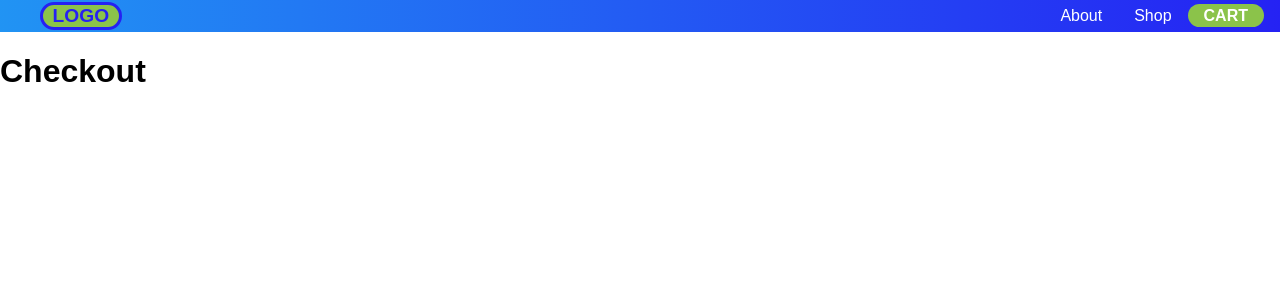
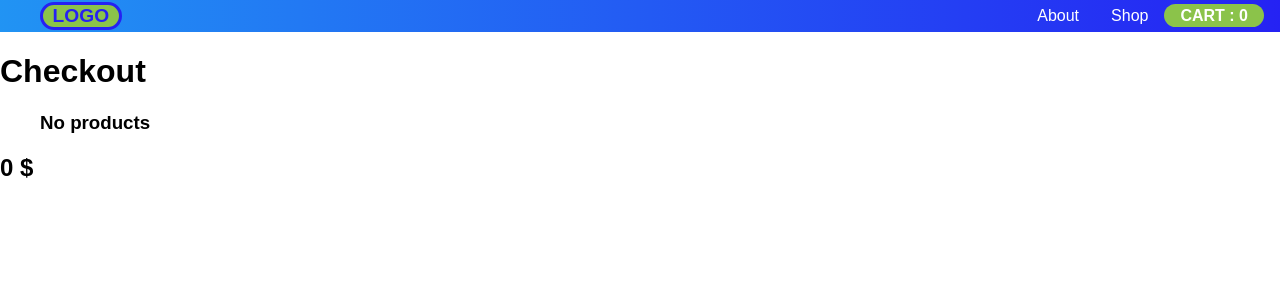
Before and after one commit to Hotheda/Calvinshop, a React (Create React App) app in the folder ClientApp/: page /cart in a window 1280 px wide. Shown: the top 300 px of the page. Built offline with nearby package versions, Linux system fonts and the light colour scheme.

Commit message:
Cart in navbar

```diff
--- a/ClientApp/src/components/Checkout.js
+++ b/ClientApp/src/components/Checkout.js
@@ -3,21 +3,26 @@ import { ProductsContext } from "./ProductsContext"
 
 
 function Checkout(){
-    const [cartItems, setCartItems] = useContext(ProductsContext);
+    const [/*productList*/, /*setproductList*/, cartList, setCartList] = useContext(ProductsContext);
 
-    const cartList = cartItems.map((item)=>{
-        if(item.inCart){
-            return <li>{item.name}</li>
-        }
-    })
+    let cartItems = null
+    let total=0
 
-    console.log(cartList)
+    if(cartList.length!=0){
+        cartItems = cartList.map((item)=>{
+            total+=item.price
+            return (<li key={item.id}>{item.name} Size:{item.size} Price:{item.price}$</li>)
+        })
+    }
+
     return(
         <div>
             <h1>Checkout</h1>
             <ul>
-                {cartList}
+                {!cartItems ? <h3>No products</h3> : cartItems}
+                {/*cartItems*/}
             </ul>
+            <h2>{total} $</h2>
         </div>
     )
 }
--- a/ClientApp/src/components/Navbar.js
+++ b/ClientApp/src/components/Navbar.js
@@ -1,7 +1,10 @@
-import React from "react"
+import React, { useContext } from "react"
 import {Link} from "react-router-dom"
+import { ProductsContext } from "./ProductsContext"
 
 function Navbar(){
+    const [/* */,/* */,cartList, /* */] = useContext(ProductsContext)
+    console.log("cartlist.length: ",cartList.length)
     return(
         <nav className="mainNav">
             <div className="navLogo">
@@ -10,7 +13,7 @@ function Navbar(){
             <div className="navlinks">
                 <Link className="link" to="./about">About</Link>
                 <Link className="link" to="./shop">Shop</Link>
-                <Link className="cart_link" to="./cart">CART</Link>
+                <Link className="cart_link" to="./cart">CART : {cartList.length}</Link>
             </div>
         </nav>
     )
--- a/ClientApp/src/components/ProductsContext.js
+++ b/ClientApp/src/components/ProductsContext.js
@@ -4,16 +4,19 @@ import products from "./products.json"
 export const ProductsContext = createContext();
 
 function ProductsContextProvider(props){
-    const productsList=products.products.map(product => {
+    const ProductListState=products.products.map(product => {
         if(product.inCart===null)
             product.inCart = false
         return(product)
     })
-    const [productList, setProductList] = useState(productsList)
+    const [productList, setProductList] = useState(ProductListState)
+
+    const CartListState=[]
+    const [cartList, setCartList] = useState(CartListState)
 
 
     return(
-        <ProductsContext.Provider value={[productList, setProductList]}>
+        <ProductsContext.Provider value={[productList, setProductList,cartList, setCartList]}>
             {props.children}
         </ProductsContext.Provider>
     )
--- a/ClientApp/src/components/Shop.js
+++ b/ClientApp/src/components/Shop.js
@@ -3,22 +3,10 @@ import {ProductsContext} from "./ProductsContext"
 
 
 function Shop(){
-    const [products, setProducts] = useContext(ProductsContext)
-    //console.log(useContext(ProductsContext).productsList)
-    function myClick(item){
-        setProducts(products.map((product=>{
-            if(item.id===product.id){
-                product.inCart=!product.inCart
-                return(
-                    product
-                )
-            }
-            else{
-                return(
-                    product
-                )
-            }
-        })))
+    const [products, /*setProducts*/, cartList, setCartList] = useContext(ProductsContext)
+    function addToCart(item){
+        setCartList([...cartList, item])
+        alert(item.name+" added to cart")
     }
 
     const product=products.map((item)=>{
@@ -28,7 +16,7 @@ function Shop(){
                 <img className= "product_img" alt="productimage" src={"./img/products/"+item.img}/>
                 <p>{item.description}</p>
                 <p><strong>{item.price}$</strong></p>
-                <button onClick={()=>myClick(item)} >{(item.inCart) ? "In cart" : "Buy now"}</button>
+                <button onClick={()=>addToCart(item)} >{(item.inCart) ? "In cart" : "Buy now"}</button>
             </div>
         )
     })
```
